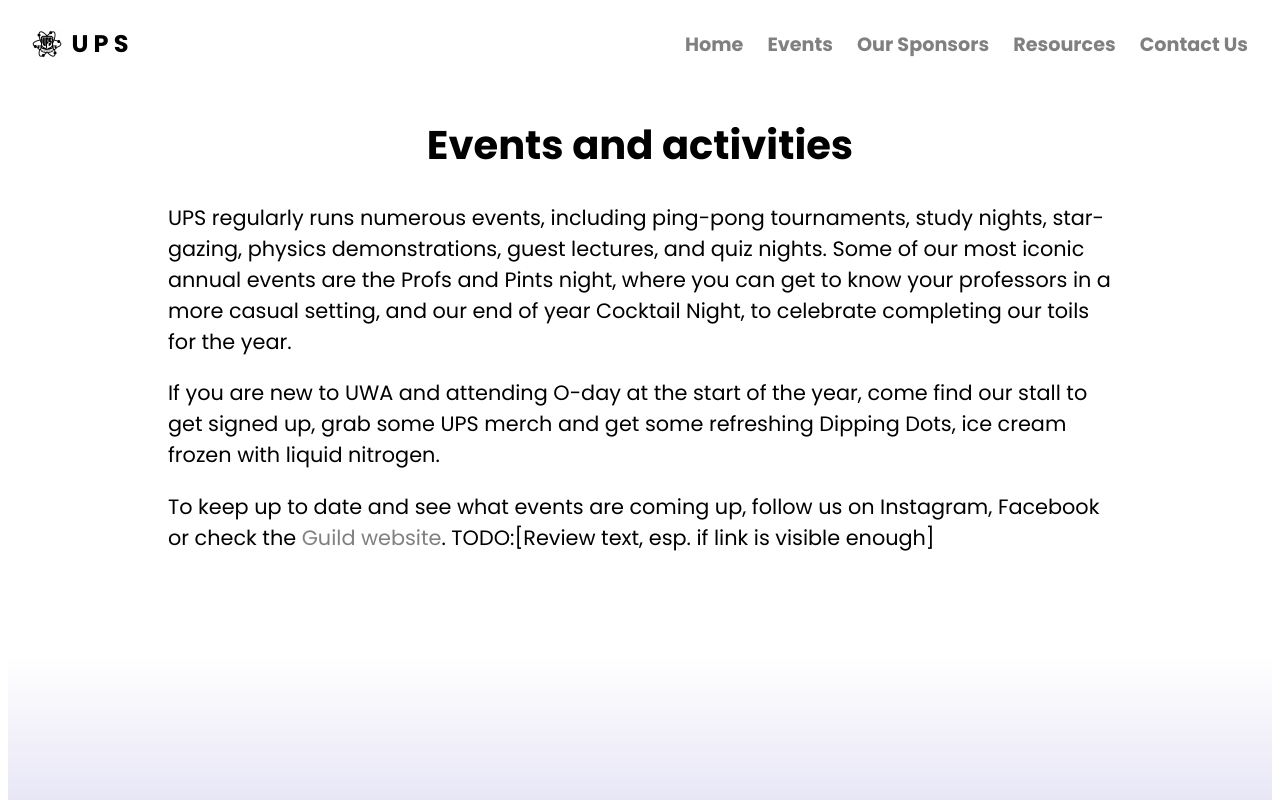
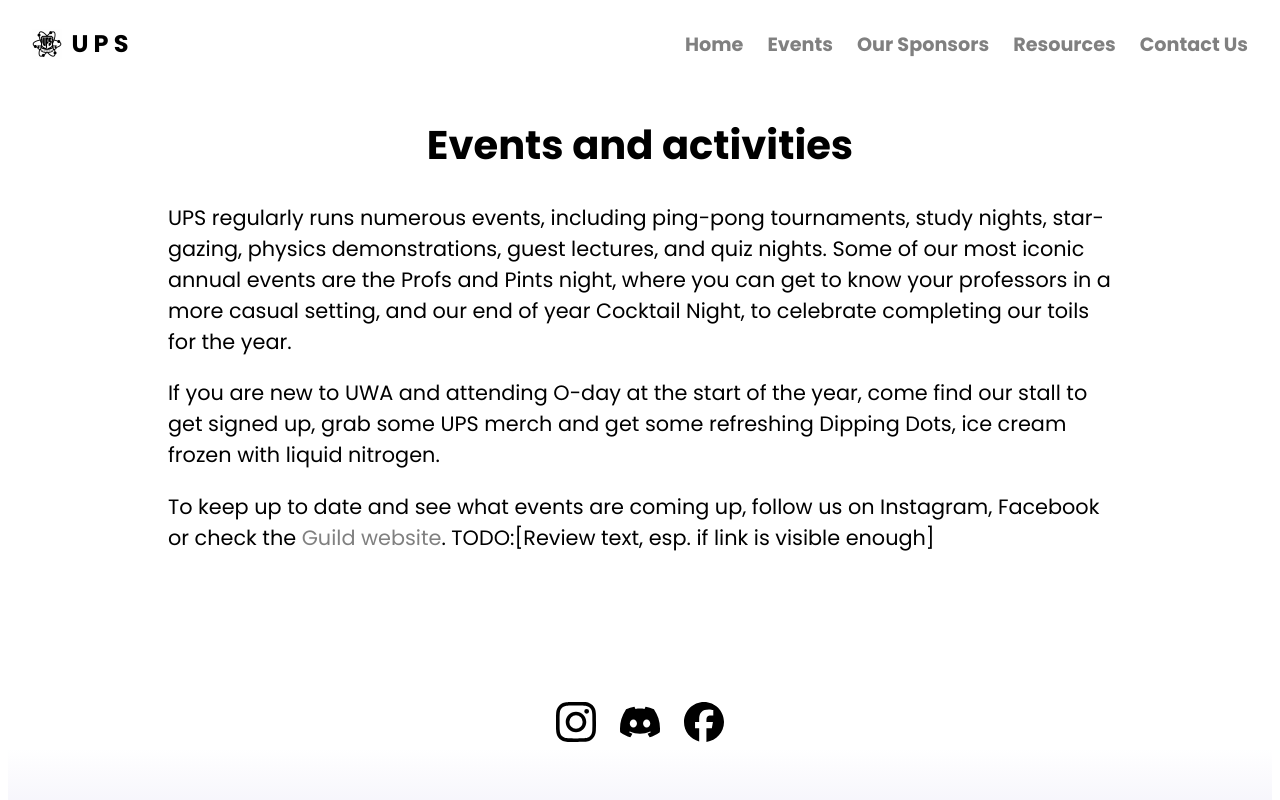
Before and after one commit to OutragedFinn/upsuwa, a React (Create React App) app: page /Events in a window 1280 px wide. Shown: the top 800 px of the page. Built offline with nearby package versions, Linux system fonts and the light colour scheme.

Commit message:
make social a component and add to events page

```diff
--- a/src/components/index.js
+++ b/src/components/index.js
@@ -1,2 +1,3 @@
 export { default as Navbar } from './navbar/Navbar';
+export { default as Socials_bar } from './socials_bar/Socials_bar';
 export { default as Footer } from './footer/Footer';
--- /dev/null
+++ b/src/components/socials_bar/Socials_bar.jsx
@@ -0,0 +1,20 @@
+import React, { useState } from 'react'
+
+import "./socials_bar.css"
+
+export default function Socials_bar() {
+
+    return (
+    <div className='ups__home-info_container-icons'>
+        <a href="https://instagram.com/upsuwa/" target="_blank" rel="noopener">
+            <img src="/assets/instagram.svg" alt="Instagram"/>
+        </a>
+        <a href="https://discord.com/invite/AZZyMqB" target="_blank" rel="noopener">
+            <img src="/assets/discord.svg" alt="Discord"/>
+        </a>
+        <a href="https://facebook.com/UPSuwa/" target="_blank" rel="noopener">
+            <img src="/assets/facebook.svg" alt="Facebook"/>
+        </a>
+    </div>
+  )
+}
--- /dev/null
+++ b/src/components/socials_bar/socials_bar.css
@@ -0,0 +1,16 @@
+.ups__home-info_container-icons {
+    margin-top: 3rem;
+    display: flex;
+  gap: 1.5rem;
+  justify-content: center;
+  align-items: center;
+}
+
+.ups__home-info_container-icons img {
+  width: 40px;          /* icon size */
+  height: 40px;
+  transition: transform 0.2s;
+}
+.ups__home-info_container-icons svg {
+    color: green;
+}
--- a/src/pages/Events/Events.js
+++ b/src/pages/Events/Events.js
@@ -1,5 +1,6 @@
 import React from 'react'
 import Navbar from '../../components/navbar/Navbar';
+import Socials_bar from '../../components/socials_bar/Socials_bar';
 import Footer from '../../components/footer/Footer';
 import { Info } from '../Events';
 
@@ -8,6 +9,7 @@ export default function Events() {
     <div className="Events">
       <Navbar />
       <Info />
+      <Socials_bar />
       <Footer />
 
     </div>
--- a/src/pages/Events/info/Info.jsx
+++ b/src/pages/Events/info/Info.jsx
@@ -11,7 +11,9 @@ export default function Info() {
                 <h1>Events and activities</h1>
                 <p>UPS regularly runs numerous events, including ping-pong tournaments, study nights, star-gazing, physics demonstrations, guest lectures, and quiz nights. Some of our most iconic annual events are the Profs and Pints night, where you can get to know your professors in a more casual setting, and our end of year Cocktail Night, to celebrate completing our toils for the year.</p>
                 <p>If you are new to UWA and attending O-day at the start of the year, come find our stall to get signed up, grab some UPS merch and get some refreshing Dipping Dots, ice cream frozen with liquid nitrogen.</p>
-                <p>To keep up to date and see what events are coming up, follow us on Instagram, Facebook or check the <a href='http://uwastudentguild.com/clubs/university-physics-society#events' target='_blank'>Guild website</a>. TODO:[Review text, esp. if link is visible enough]</p>
+                <p>To keep up to date and see what events are coming up, follow us on Instagram, Facebook or check the
+                    <a href='http://uwastudentguild.com/clubs/university-physics-society#events' target='_blank' rel='noopener'> Guild website</a>.
+                    TODO:[Review text, esp. if link is visible enough]</p>
             </div>
         </div>
     </div>
--- a/src/pages/Home/info/Info.jsx
+++ b/src/pages/Home/info/Info.jsx
@@ -1,6 +1,8 @@
 
 import {useState, React, useEffect } from 'react'
 import "./info.css"
+
+import Socials_bar from '../../../components/socials_bar/Socials_bar';
 
 export default function Info() {
 
@@ -15,7 +17,8 @@ export default function Info() {
             <div className='ups__home-info_container-button'>
                 <button>Sign up for an Annual Membership!</button>
             </div>
-            <div className='ups__home-info_container-icons'>
+            <Socials_bar />
+            {/* <div className='ups__home-info_container-icons'>
                 <a href="https://instagram.com/upsuwa/" target="_blank" rel="noopener">
                     <img src="/assets/instagram.svg" alt="Instagram"/>
                 </a>
@@ -25,7 +28,7 @@ export default function Info() {
                 <a href="https://facebook.com/UPSuwa/" target="_blank" rel="noopener">
                     <img src="/assets/facebook.svg" alt="Facebook"/>
                 </a>
-            </div>
+            </div> */}
         </div>
     </div>
   )
```
